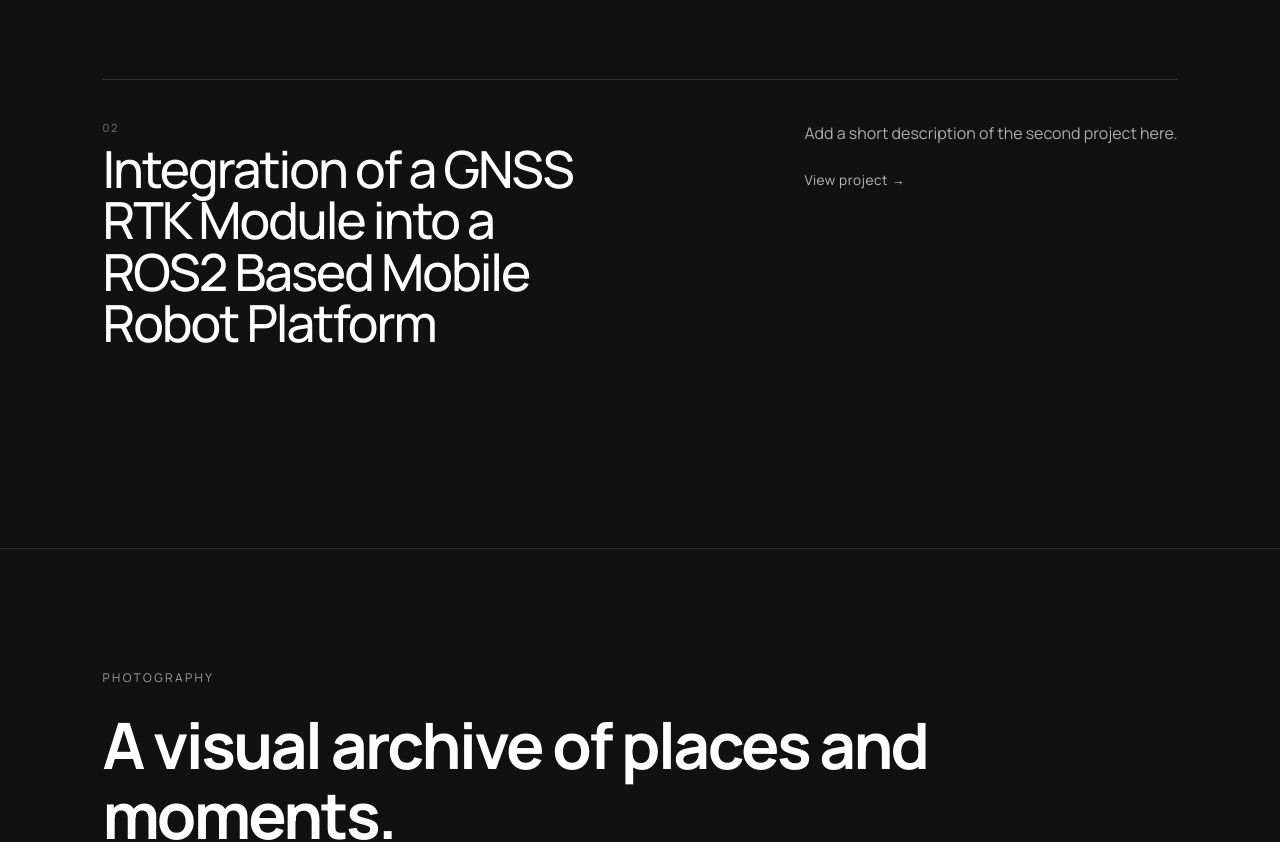
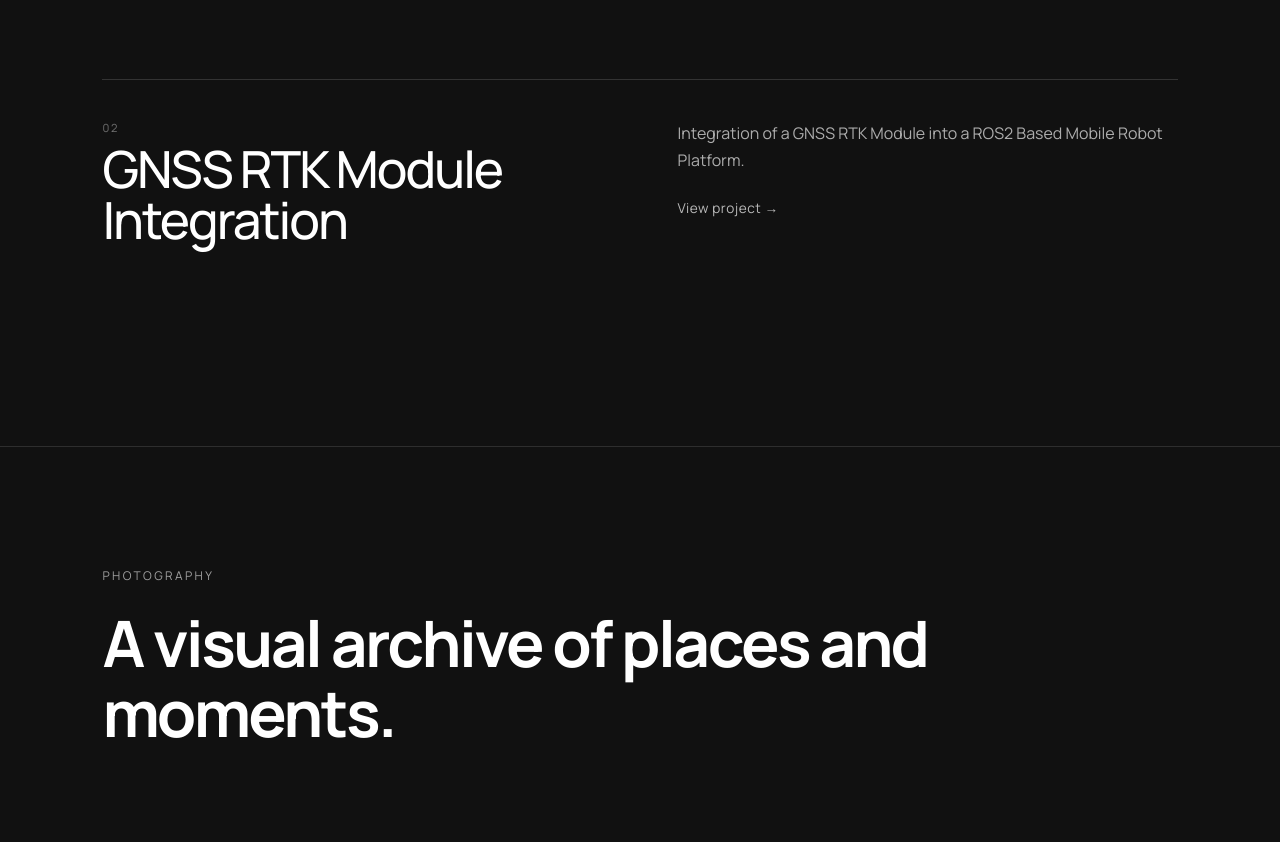
Before and after one commit to CStolz95/CStolz95.github.io, a plain HTML site: page index.html in a window 1280 px wide. Shown: the part 2520-3362 px from the top of the page. Drawn offline with Linux system fonts and the light colour scheme.

```diff
--- a/index.html
+++ b/index.html
@@ -117,14 +117,14 @@
 
                     <p class="project-number">02</p>
 
-                    <h3>Integration of a GNSS RTK Module into a ROS2 Based Mobile Robot Platform</h3>
+                    <h3>GNSS RTK Module Integration</h3>
 
                 </div>
 
                 <div class="project-summary">
 
                     <p>
-                        Add a short description of the second project here.
+                        Integration of a GNSS RTK Module into a ROS2 Based Mobile Robot Platform.
                     </p>
 
                     <span class="project-link">
```
Also changed, not shown: gnss.html (+1 -1 lines), images/gnss-rover.png (added).
